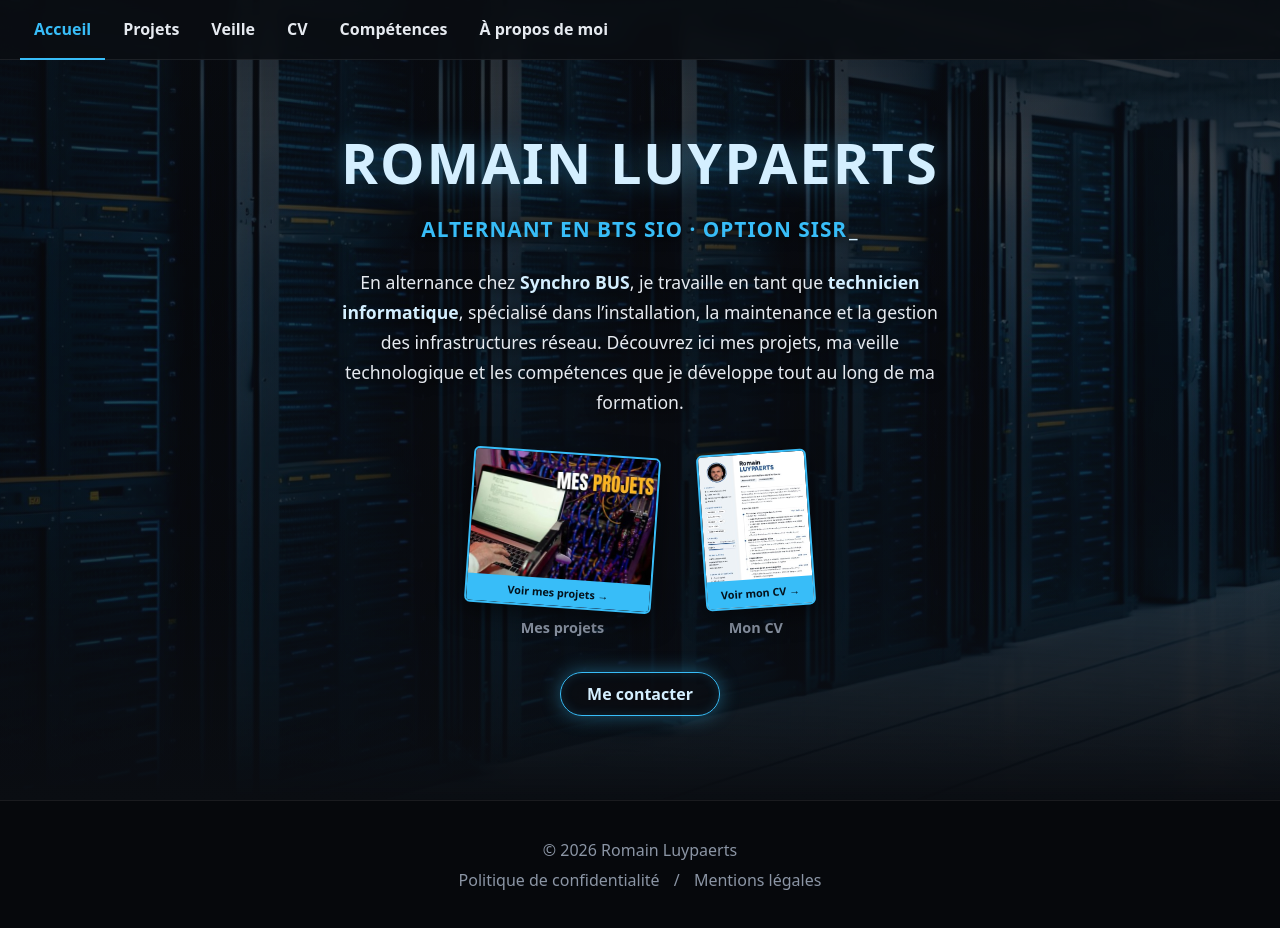
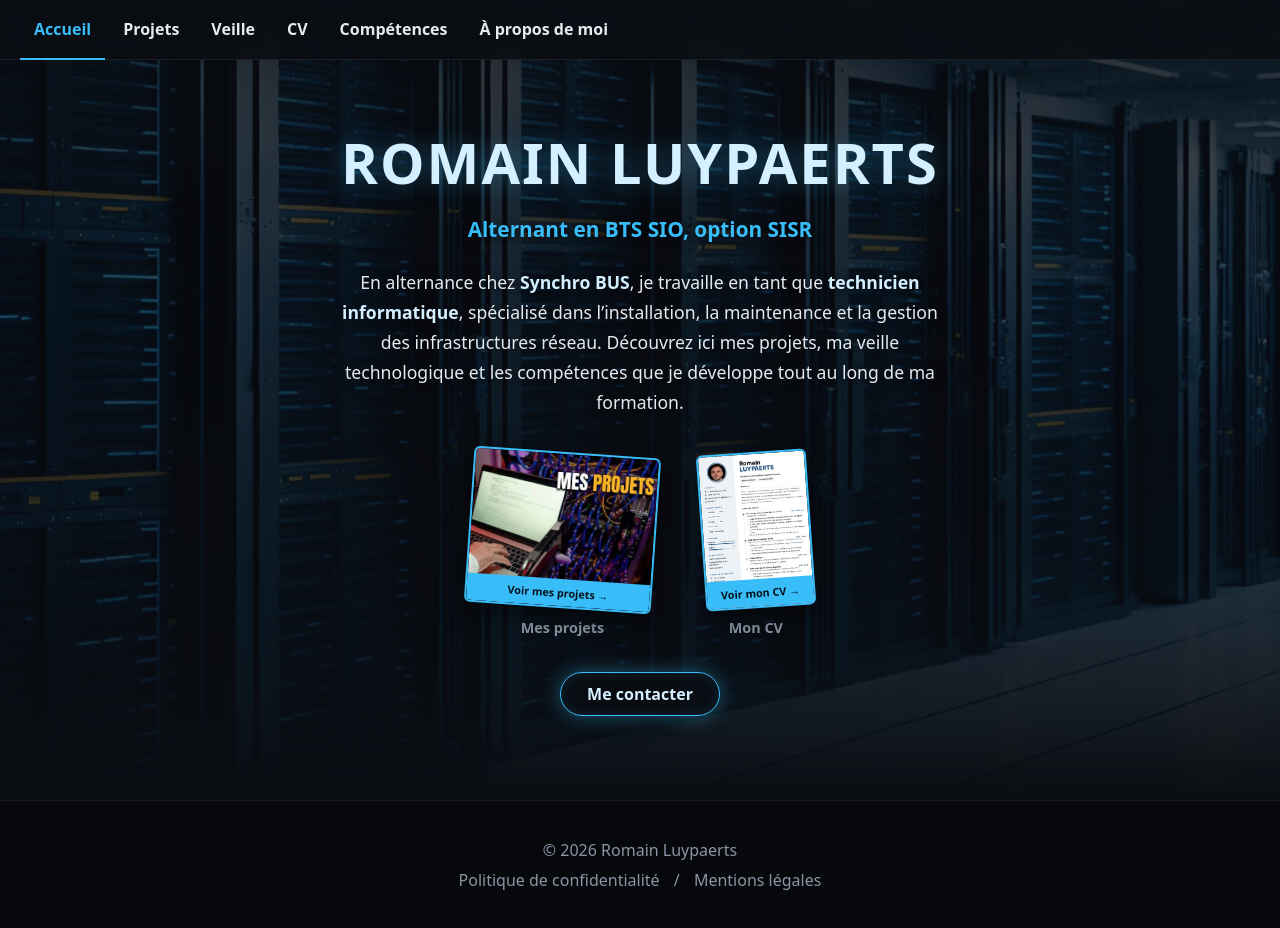
Before and after one commit to Romain-saa/romain-saa.github.io, a plain HTML site: page index.html in a window 1280 px wide. Drawn offline with Linux system fonts and the light colour scheme; a web font is replaced by a local one.

Commit message:
Accueil : sous-titre plus sobre
Texte en minuscules sans espacement, virgule à la place du point
médian, et suppression de l'effet machine à écrire et du curseur.

Co-Authored-By: Claude Opus 5.5 <noreply@anthropic.com>
Claude-Session: https://claude.ai/code/session_01TYySb9tFdddS1kfX6hfxGk

```diff
--- a/index.html
+++ b/index.html
@@ -213,9 +213,7 @@
     .subtitle {
       color: var(--accent);
       font-size: 1.3em;
-      font-weight: 700;
-      text-transform: uppercase;
-      letter-spacing: 1px;
+      font-weight: 600;
       margin: 0 0 25px;
     }
 
@@ -478,16 +476,6 @@
       color: var(--on-accent);
     }
 
-    /* ===== EFFET MACHINE À ÉCRIRE (idée 3) ===== */
-    .typed::after {
-      content: "_";
-      margin-left: 2px;
-      color: var(--accent-light);
-      animation: blink 1s steps(1) infinite;
-    }
-
-    @keyframes blink { 50% { opacity: 0; } }
-
     /* Apparition en fondu, élément par élément */
     .fade-up {
       opacity: 0;
@@ -610,7 +598,7 @@
       <h1 class="neon fade-up delay-1">Romain Luypaerts</h1>
 
       <!-- À PERSONNALISER : SISR ou SLAM -->
-      <p class="subtitle fade-up delay-2"><span class="typed" id="typed" data-text="Alternant en BTS SIO · option SISR">Alternant en BTS SIO · option SISR</span></p>
+      <p class="subtitle fade-up delay-2">Alternant en BTS SIO, option SISR</p>
 
       <!-- À PERSONNALISER : entreprise et centres d'intérêt -->
       <p class="pitch fade-up delay-3">
@@ -701,21 +689,6 @@
     if (e.key === "Escape") setMenu(false);
   });
 
-  const reduceMotion = window.matchMedia("(prefers-reduced-motion: reduce)").matches;
-
-  // Effet machine à écrire sur le sous-titre
-  const typed = document.getElementById("typed");
-  if (typed && !reduceMotion) {
-    const text = typed.dataset.text;
-    typed.parentElement.setAttribute("aria-label", text);
-    typed.textContent = "";
-    let i = 0;
-    setTimeout(function type() {
-      typed.textContent = text.slice(0, ++i);
-      if (i < text.length) setTimeout(type, 55);
-    }, 600);
-  }
-
   // Panneau "Me contacter"
   const contactToggle = document.getElementById("contactToggle");
   const contactPanel = document.getElementById("contactPanel");
```
